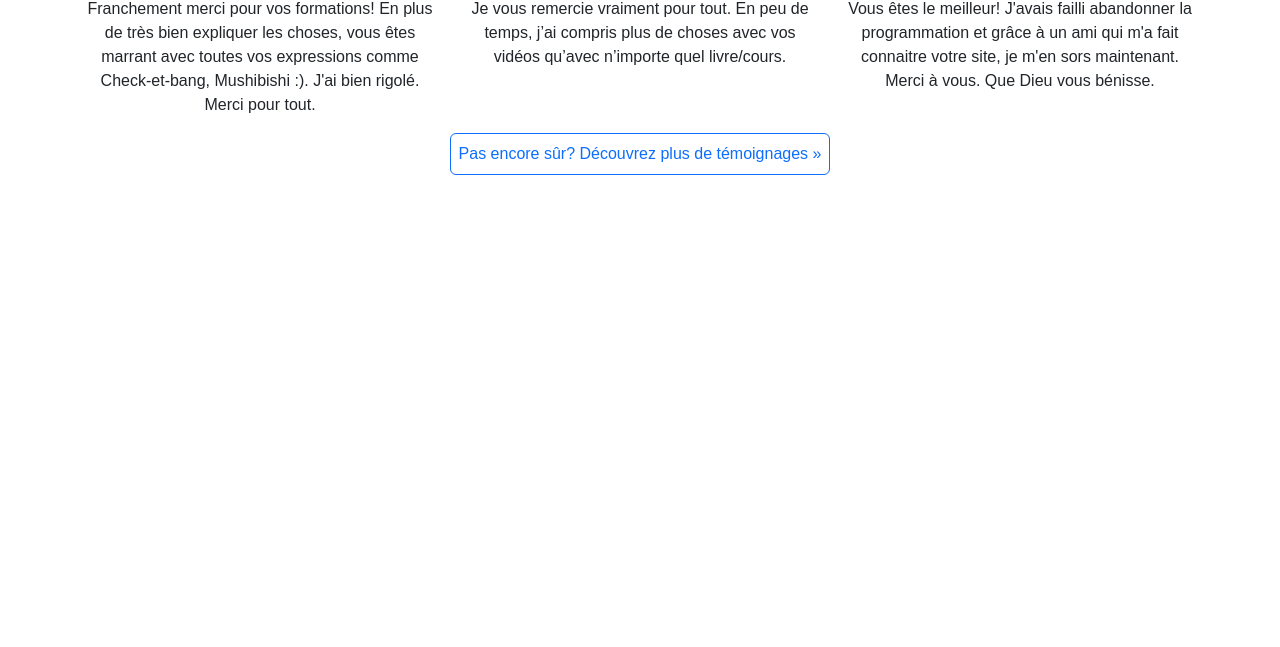
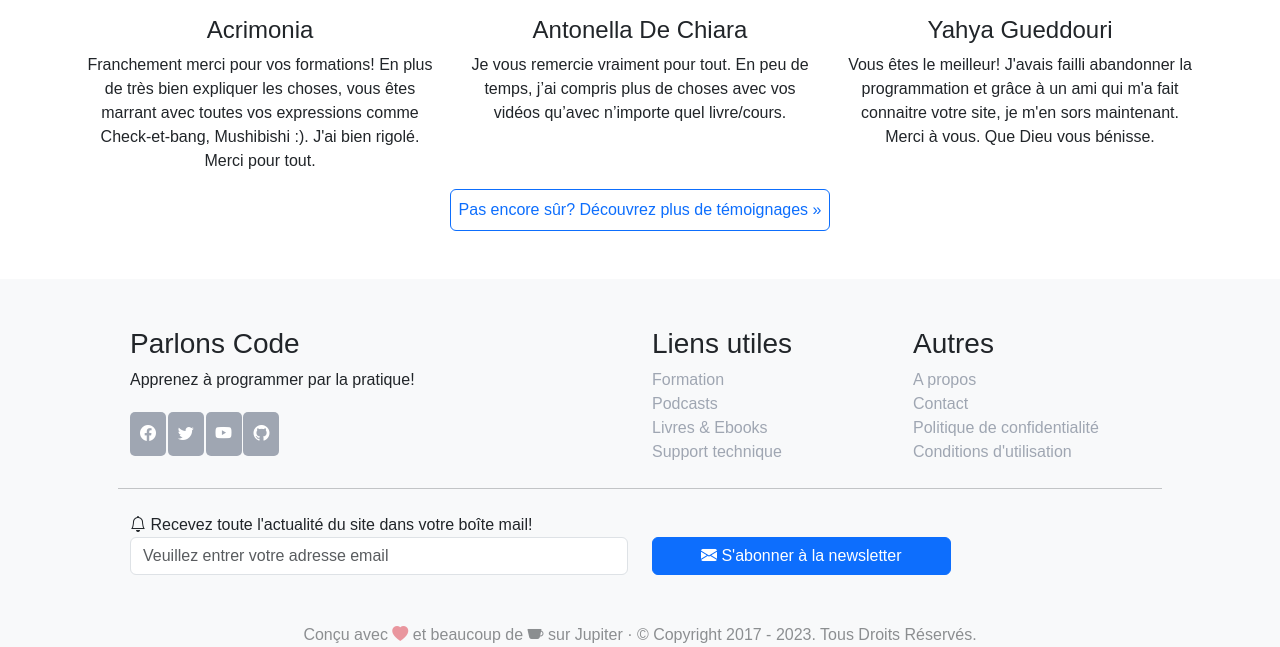
Before and after one commit to saloum45/Atelier_4_parlonscode, a plain HTML site: page formation/formation_1.html in a window 1280 px wide. Shown: the part 1496-2143 px from the top of the page. Before the commit the page ends 1719 px from the top, so only its background shows below. Drawn offline with nearby package versions, Linux system fonts and the light colour scheme.

Commit message:
derniere maj

```diff
--- a/formation/formation_1.html
+++ b/formation/formation_1.html
@@ -13,9 +13,42 @@
     <link rel="stylesheet" href="https://cdnjs.cloudflare.com/ajax/libs/font-awesome/6.4.2/css/all.min.css"
         integrity="sha512-z3gLpd7yknf1YoNbCzqRKc4qyor8gaKU1qmn+CShxbuBusANI9QpRohGBreCFkKxLhei6S9CQXFEbbKuqLg0DA=="
         crossorigin="anonymous" referrerpolicy="no-referrer" />
+        <link rel="stylesheet" href="../style.css">
 </head>
 
 <body>
+
+    <nav class="navbar navbar-expand-lg  bg-dark px-5">
+        <div class="container-fluid">
+            <a class="navbar-brand text-secondary fw-lighter" href="#">Parlons Code</a>
+            <button class="navbar-toggler text-white bg-white" type="button" data-bs-toggle="collapse"
+                data-bs-target="#navbarSupportedContent" aria-controls="navbarSupportedContent" aria-expanded="false"
+                aria-label="Toggle navigation">
+                <span class="navbar-toggler-icon"></span>
+            </button>
+            <div class="collapse navbar-collapse" id="navbarSupportedContent">
+                <ul class="navbar-nav ms-auto mb-2 mb-lg-0">
+                    <li class="nav-item">
+                        <a class="nav-link text-secondary fw-lighter" aria-current="page" href="#">Formations</a>
+                    </li>
+                    <li class="nav-item">
+                        <a class="nav-link text-secondary fw-lighter" href="#">Ateliers</a>
+                    </li>
+                    <li class="nav-item">
+                        <a class="nav-link text-secondary fw-lighter" href="#">Podcasts</a>
+                    </li>
+                    <li class="nav-item">
+                        <a class="nav-link text-secondary fw-lighter" href="#">Livres</a>
+                    </li>
+                    <li class="nav-item">
+                        <a class="nav-link text-secondary fw-lighter" href="#">Se connecter</a>
+                    </li>
+
+                </ul>
+
+            </div>
+        </div>
+    </nav>
     <div class="container mt-5 px-5">
         <div class="text-center">
 
@@ -186,6 +219,54 @@
         <a href="" class="btn btn-primary bg-transparent text-primary p-2">Pas encore sûr? Découvrez plus de témoignages
             »</a>
     </div>
+
+
+    <footer class="bg-light">
+        <div class="container pt-5">
+
+            <div class="row px-5">
+                <div class="col-md-6 d-flex flex-column fw-lighter">
+                    <h3>Parlons Code</h3>
+                    <span>Apprenez à programmer par la pratique!</span>
+                    <div class=" footer_icon">
+                        <i class="bi bi-facebook"></i>
+                        <i class="bi bi-twitter"></i>
+                        <i class="bi bi-youtube"></i>
+                        <i class="bi bi-github"></i>
+                    </div>
+                </div>
+                <div class="col-md-3 d-flex flex-column fw-lighter">
+                    <h3>Liens utiles</h3>
+                    <a href="">Formation</a>
+                    <a href="">Podcasts</a>
+                    <a href="">Livres & Ebooks</a>
+                    <a href="">Support technique</a>
+
+                </div>
+                <div class="col-md-3 d-flex flex-column fw-lighter mb-4">
+                    <h3>Autres</h3>
+                    <a href="">A propos</a>
+                    <a href="">Contact</a>
+                    <a href="">Politique de confidentialité</a>
+                    <a href="">Conditions d'utilisation</a>
+
+                </div>
+                <hr class="mb-4">
+                <div class="col-md-6">
+                    <span><i class="bi bi-bell"></i> Recevez toute l'actualité du site dans votre boîte mail!</span>
+                    <input type="text" class="form-control" placeholder="Veuillez entrer votre adresse email">
+                </div>
+
+                <div class="col-md-4 pt-4">
+                    <button class="btn btn-primary px-5">
+                        <i class="bi bi-envelope-fill"></i> S'abonner à la newsletter
+                    </button>
+                </div>
+
+                <span class="text-center mt-5 fw-lighter opacity-50">Conçu avec <i class="bi bi-heart-fill text-danger"></i> et beaucoup de <i class="bi bi-cup-fill"></i> sur Jupiter · © Copyright 2017 ‐ 2023. Tous Droits Réservés.</span>
+            </div>
+        </div>
+    </footer>
 </body>
 
 </html>
```
